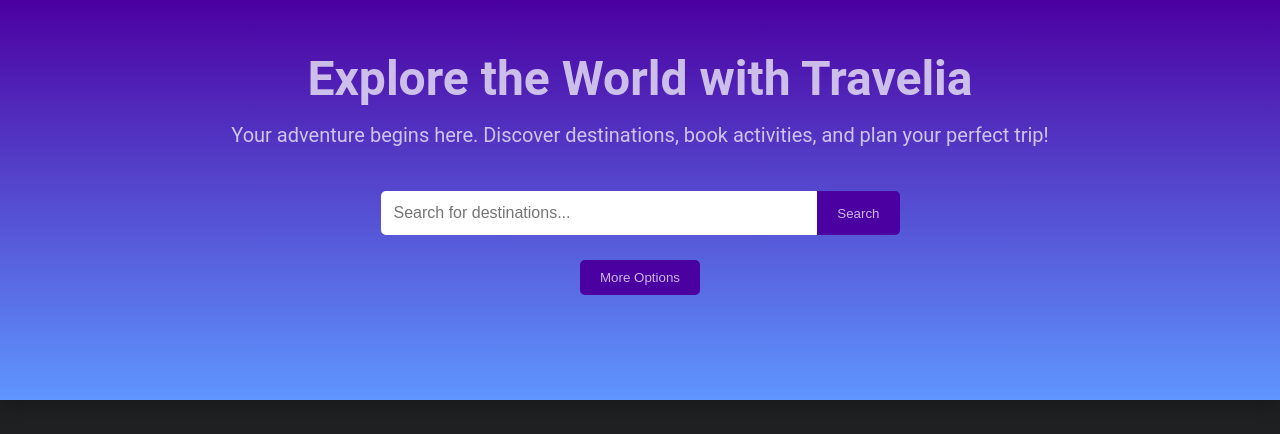
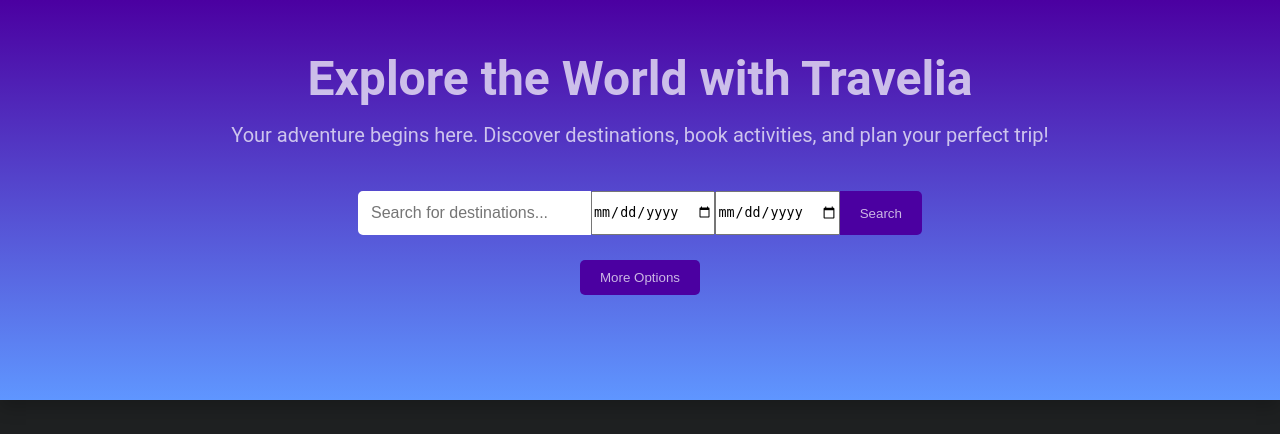
Before and after one commit to DoubleJJN/Datos-Masivos-y-Encadenados, a Django app: page / in a window 1280 px wide. Shown: the part 52-486 px from the top of the page. Run offline with Django 5.2, Linux system fonts and the light colour scheme; some libraries are stand-ins or nearby versions.

Commit message:
modificado el icono de la pag y también puesto seleccion de fecha y guarda en datos

```diff
--- a/mysite/blog/templates/blog/destinations.html
+++ b/mysite/blog/templates/blog/destinations.html
@@ -9,6 +9,7 @@
     {% bootstrap_javascript %}
     <link rel="stylesheet" href="{% static 'css/styles.css' %}">
     <link rel = "stylesheet" href = "http://cdn.leafletjs.com/leaflet-0.7.3/leaflet.css" />
+    <link rel="icon" type="image/png" href="{% static 'images/favicon.ico' %}">
     <script src="{% static 'js/scripts.js' %}"></script>
     <style>
         .content {
--- a/mysite/blog/templates/blog/index.html
+++ b/mysite/blog/templates/blog/index.html
@@ -6,7 +6,7 @@
     <title>Travelia - Plan Your Perfect Trip</title>
     {% load static %}
     <link rel="stylesheet" type="text/css" href="{% static 'css/styles.css' %}">
-    <link rel="icon" type="image/png" href="{% static 'images/icono.png' %}">
+    <link rel="icon" type="image/png" href="{% static 'images/favicon.ico' %}">
 </head>
 <body>
 
@@ -21,6 +21,8 @@
         <div class="search-container">
             <form method="GET" action="{% url 'search_destinations' %}">
                 <input type="text" name="q" placeholder="Search for destinations..." required>
+                <input type="date" name="start_date" placeholder="Start Date" required>
+                <input type="date" name="end_date" placeholder="End Date" required>
                 <button type="submit">Search</button>
             </form>
             <button class="toggle-fields">More Options</button>
--- a/mysite/blog/templates/blog/ollama.html
+++ b/mysite/blog/templates/blog/ollama.html
@@ -5,6 +5,7 @@
     <title>Consulta a Ollama</title>
     {% load static %}
     <link rel="stylesheet" href="{% static 'css/styles.css' %}">
+    <link rel="icon" type="image/png" href="{% static 'images/favicon.ico' %}">
     <style>
         /* Estilos CSS básicos */
         .result {
--- a/mysite/blog/views.py
+++ b/mysite/blog/views.py
@@ -3,6 +3,8 @@
 from django.db.models import Q
 from .models import Destination
 from .utils import query_ollama, get_destination, get_all_destinations
+from django.shortcuts import render
+from django.http import HttpResponse
 
 
 def index(request):
@@ -11,8 +13,17 @@
 
 def search_destinations(request):
     query = request.GET.get("q")
+    start_date = request.GET.get('start_date')
+    end_date = request.GET.get('end_date')
     #clean query and remove any special characters
     print("Query is", query)
+    print("Start date is", start_date)
+    print("End date is", end_date)
+
+    # Guardar las fechas en la sesión del usuario
+    request.session['start_date'] = start_date
+    request.session['end_date'] = end_date
+
     query = ''.join(e for e in query.strip().lower() if e.isalnum())
     if query:
         results = Destination.objects.filter(Q(name__icontains=query) | Q(english_name__icontains=query))
@@ -23,6 +34,7 @@
             results = get_destination(query)
         # results = Destination.objects.none()  # No results if no query
     # print(results)
+
     return render(
         request, "blog/destinations.html", {"results": results, "query": query}
     )
```
